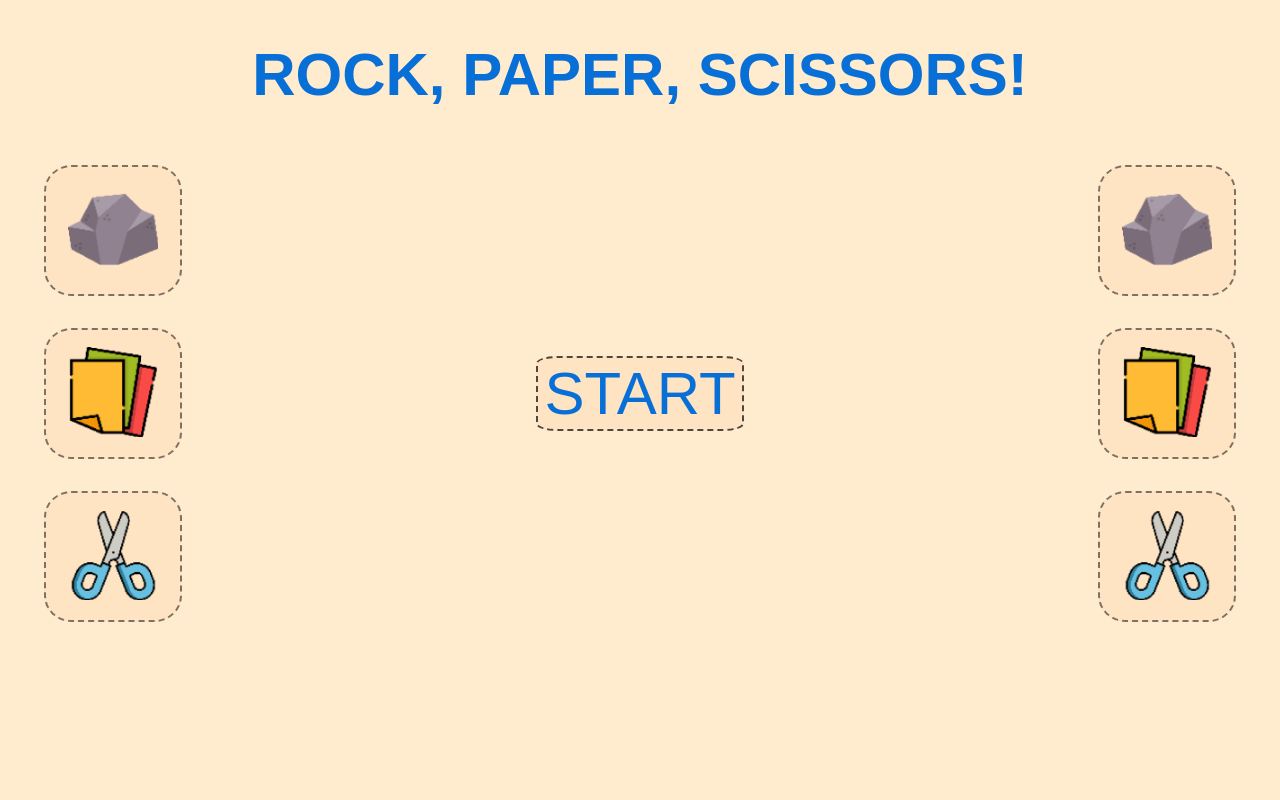
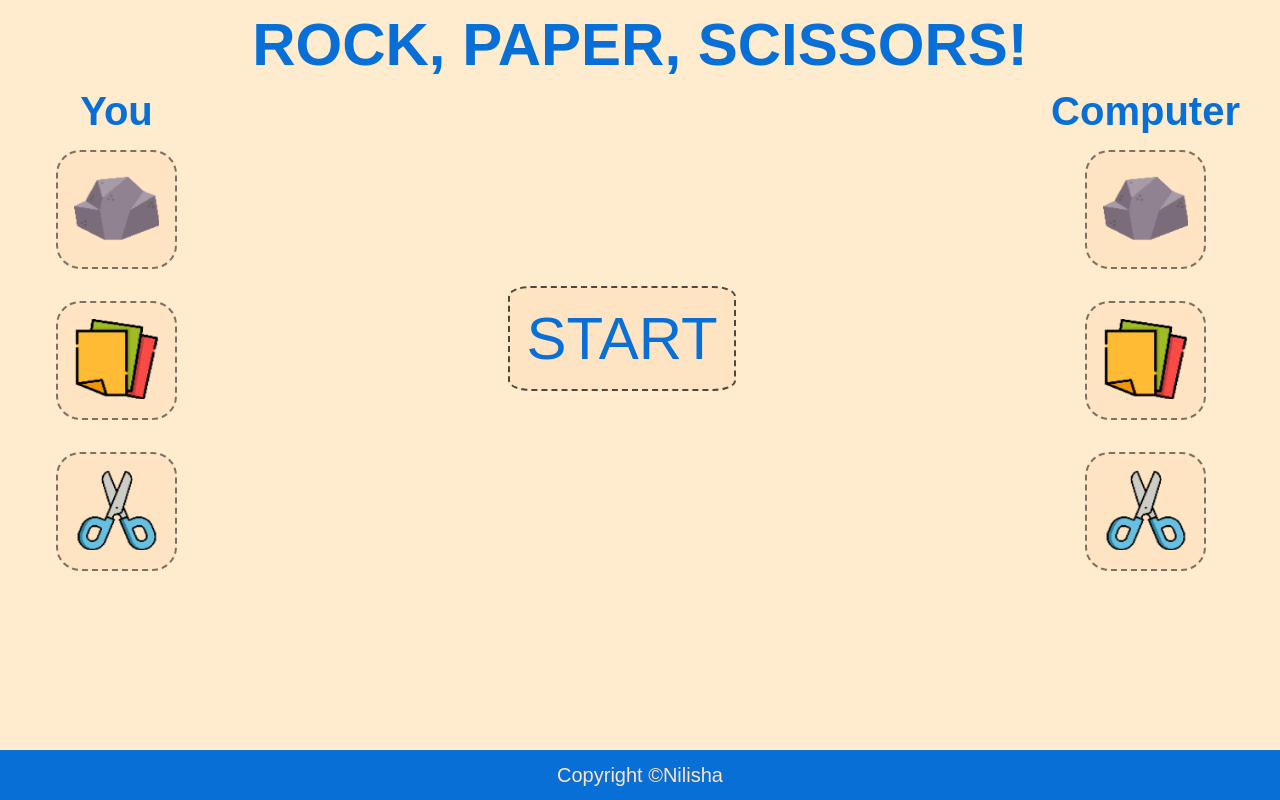
Before and after one commit to N-i-l-i-s-h-a/odin-RPS, a plain HTML site: page index.html in a window 1280 px wide. Drawn offline with Linux system fonts and the light colour scheme; a web font is replaced by a local one.

Commit message:
add footer and tweak style

```diff
--- a/index.html
+++ b/index.html
@@ -10,17 +10,20 @@
     <h1>ROCK, PAPER, SCISSORS!</h1>
     <div class = "hero">
         <div id = "player">
+            <h2>You</h2>
             <button id = "rock" onclick = "selRock()"><img  src = "assets/rockpx.png"></button>
             <button id = "paper" onclick = "selPaper()"><img src = "assets/paperpx.png"></button>
             <button id = "scissors" onclick = "selSciss()"><img src = "assets/scispx.png"></button>
         </div>
         <div id = "middle"> <button id = "start" onclick = "onStart()">START</button></div>
         <div id = "machine">
+            <h2>Computer</h2>
             <button id = "rockM"><img  src = "assets/rockpx.png"></button>
             <button id = "paperM"><img src = "assets/paperpx.png"></button>
             <button id = "scissM"><img src = "assets/scispx.png"></button>
         </div>
     </div>
     <script src = "script.js"></script>
+    <footer>Copyright ©<a href="https://github.com/N-i-l-i-s-h-a" target="_blank"> Nilisha</a></footer>
 </body>
 </html>
--- a/script.js
+++ b/script.js
@@ -8,6 +8,10 @@ var scoreH, scoreM;
 var sel = null, selC = null;
 
 function onStart(){
+    if(sel != null && selC != null){
+        sel.classList.remove("selected");
+        selC.classList.remove("selected");
+    }
     scoreH = 0;
     scoreM = 0;
     const rock = document.querySelector("#rock");
@@ -120,7 +124,7 @@ function displayScore(){
     score.innerText = "SCORE";
     human.innerText = `Human : ${scoreH}`;
     machine.innerText = `Computer : ${scoreM}`;
-    scoreBoard.style.cssText = "width: 300px; height: 300px; background-color: bisque; padding: 0px 16px 0px 16px; border: 2px dashed rgba(0, 0, 0, 0.507); border-radius: 10%; display: flex; flex-direction: column; justify-content: space-evenly; align-items: center;";
+    scoreBoard.style.cssText = "width: 400px; height: 400px; background-color: bisque; padding: 0px 16px 0px 16px; border: 2px dashed rgba(0, 0, 0, 0.507); border-radius: 10%; display: flex; flex-direction: column; justify-content: space-evenly; align-items: center;";
     score.style.cssText = "font-size: 55px; background-color: bisque;";
     human.style.cssText = "font-size: 45px; background-color: bisque; ";
     machine.style.cssText = "font-size: 45px; background-color: bisque; ";
@@ -146,10 +150,6 @@ function displayScore(){
 }
 
 function endGame(){
-    if(sel != null && selC != null){
-        sel.classList.remove("selected");
-        selC.classList.remove("selected");
-    }
     const scoreBoard = document.querySelector("#middle>div");
     const restart = document.createElement("button");
     restart.setAttribute("id", "restart");
@@ -163,7 +163,7 @@ function endGame(){
     const rock = document.querySelector("#rock");
     const paper = document.querySelector("#paper");
     const sciss = document.querySelector("#scissors");
-    rock.setAttribute("onclick", "() => null");
-    paper.setAttribute("onclick", "() => null");
-    sciss.setAttribute("onclick", "() => null");
+    rock.removeAttribute("onclick");
+    paper.removeAttribute("onclick");
+    sciss.removeAttribute("onclick");
 }
--- a/style.css
+++ b/style.css
@@ -3,13 +3,20 @@
 *{
     font-family: "Jersey 15", sans-serif;
     background-color: blanchedalmond;
+    margin: 0;
+    padding: 0;
 }
 h1{
+    margin-top: 10px;
     display: flex;
     align-content: center;
     justify-content: center;
     font-size: 60px;
     color: rgb(8, 111, 214);
+}
+h2{
+    color: rgb(8, 111, 214);
+    font-size: 40px;
 }
 .hero{
     display: flex;
@@ -19,9 +26,12 @@ h1{
 #player, #machine{
     display: flex;
     flex-direction: column;
-    margin: 0 20px 0 20px;
+    align-items: center;
+    justify-content: center;
+    margin: 10px 40px 10px 40px;
 }
 button{
+    flex-shrink: 1;
     background-color: bisque;
     margin: 16px;
     border: 2px dashed rgba(0, 0, 0, 0.507);
@@ -29,24 +39,40 @@ button{
 }
 img{
     background-color: bisque;
-    width: 90px;
-    height: 90px;
+    width: 85px;
+    height: 80px;
     margin: 16px;
 }
 #player>button:hover, #start:hover, #restart:hover{
-    box-shadow: 5px 5px 10px rgba(0, 0, 0, 0.692);
+    box-shadow: 5px 5px 10px rgb(0, 0, 0);
     cursor: pointer;
 }
+
 #start{
-    display: flex;
-    align-content: center;
-    justify-content: center;
     font-size: 60px;
     color: rgb(8, 111, 214);
     border-radius: 10%;
     border: 2px dashed rgba(0, 0, 0, 0.692);
     margin: 16px;
+    padding: 16px;
+}
+footer{
+    font-size: 20px;
+    color: bisque;
+    width: 100%;
+    height: 50px;
+    position: fixed;
+    bottom: 0;
+    background-color: rgb(8, 111, 214);
+    display: flex;
+    justify-content: center;
+    align-items: center;
 }
 .selected{
-    box-shadow: 5px 5px 10px rgba(0, 0, 0, 0.692);
+    box-shadow: 5px 5px 10px rgb(0, 0, 0);
 }
+a{
+    color:bisque;
+    text-decoration: none;
+    background-color: rgb(8, 111, 214);
+}
```
